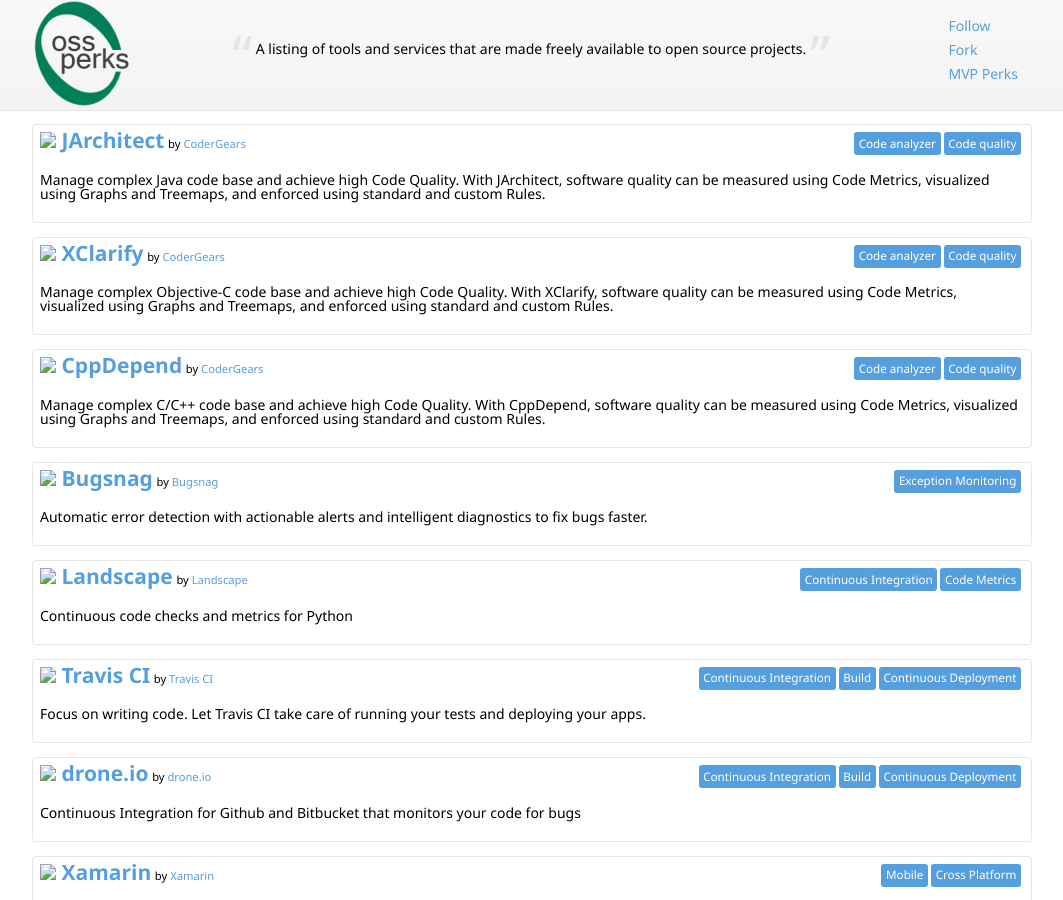
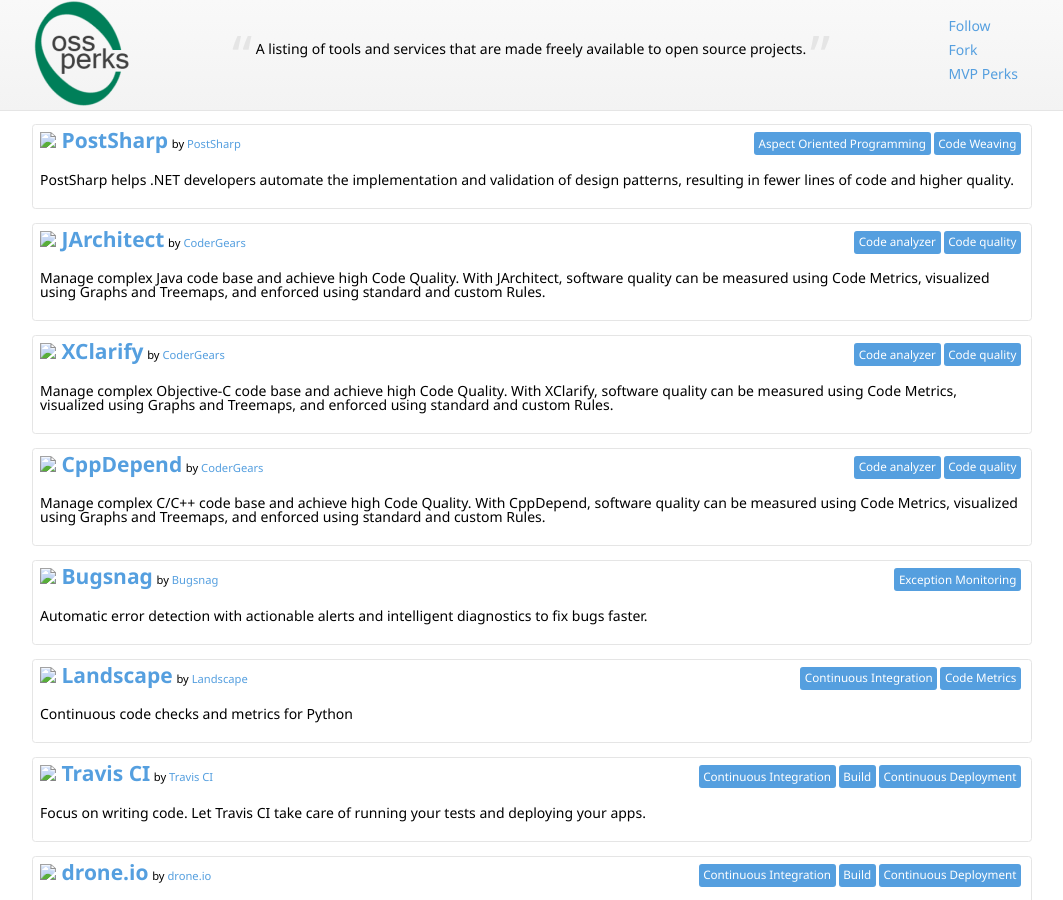
Before and after one commit to nikmd23/ossperks, a Jekyll site: the page built from index.html, in a window 1280 px wide and 900 px high. Shown: the whole window, without its empty margins (108-1171 px from the left). Built offline with Jekyll 4.4.1, drawn with Linux system fonts in a browser that asks for light colours; nearby versions of some CDN libraries.

Commit message:
Add PostSharp

```diff
--- a/index.html
+++ b/index.html
@@ -11,6 +11,12 @@
     uri: http://www.atlassian.com/
 
 perks:
+
+- perk: {name: PostSharp, uri: 'http://www.postsharp.net/purchase#discounts'}
+  description: PostSharp helps .NET developers automate the implementation and validation of design patterns, resulting in fewer lines of code and higher quality.
+  categories: [Aspect Oriented Programming, Code Weaving]
+  platforms: [.net]
+  company: {name: PostSharp, uri: 'http://www.postsharp.net/'}
 
 - perk: {name: JArchitect, uri: 'http://www.jarchitect.com/jarchitectForOSS'}
   description: Manage complex Java code base and achieve high Code Quality. With JArchitect, software quality can be measured using Code Metrics, visualized using Graphs and Treemaps, and enforced using standard and custom Rules.
```
